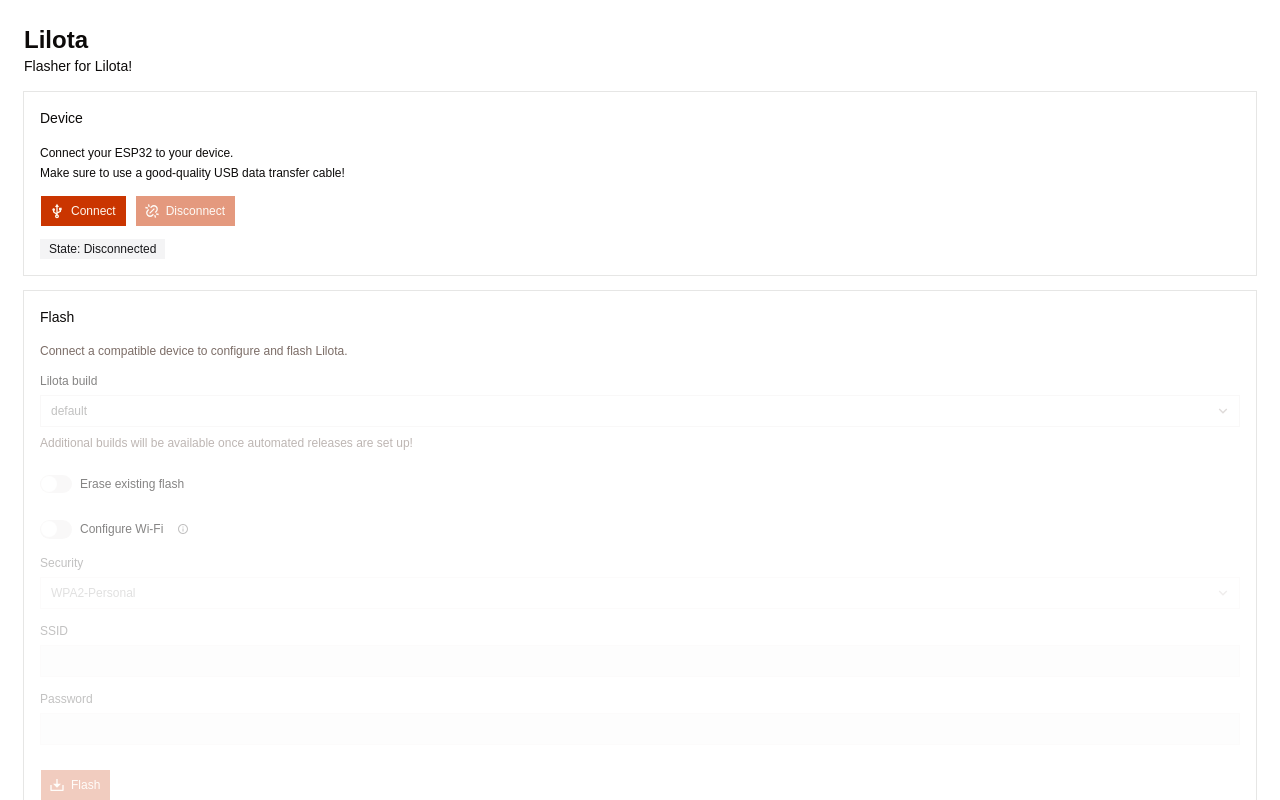
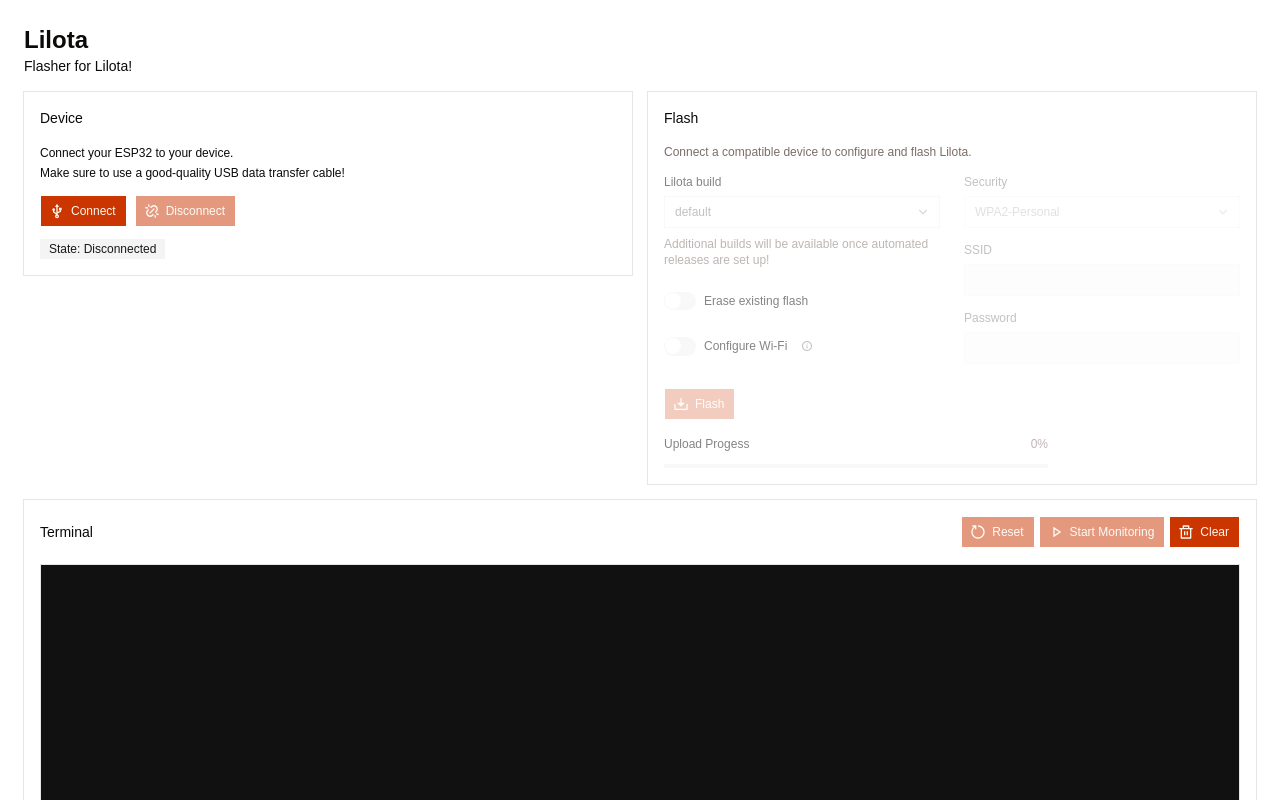
Before and after one commit to nebulanw/lilota-flasher, a React (Vite) app: page / in a window 1280 px wide. Shown: the top 800 px of the page. Built offline with nearby package versions, Linux system fonts and the light colour scheme.

Commit message:
style: move flash and wi-fi to side

```diff
--- a/src/App.tsx
+++ b/src/App.tsx
@@ -18,14 +18,10 @@
               </p>
             </div>
           </header>
-          <div className="grid gap-4 ">
-            {/* <WorkflowPanel /> */}
-            <div className="flex flex-col gap-4">
-              <DeviceCard />
-              <FlashCard />
-            </div>
+          <div className="grid items-start gap-4 lg:grid-cols-2">
+            <DeviceCard />
+            <FlashCard />
           </div>
-          {/* <BoardLabel></BoardLabel> */}
           <TerminalCard />
         </div>
       </main>
--- a/src/features/flash/FlashCard.tsx
+++ b/src/features/flash/FlashCard.tsx
@@ -86,6 +86,8 @@
             disabled={controlsDisabled}
             className="grid gap-6 disabled:opacity-50"
           >
+            <div className="grid gap-6 xl:grid-cols-2">
+              <div className="grid content-start gap-6">
                 <div className="grid gap-2">
                   <Label htmlFor="lilota-build">Lilota build</Label>
                   <Select value="default" disabled>
@@ -111,7 +113,6 @@
                   <Label htmlFor="erase-flash">Erase existing flash</Label>
                 </div>
 
-          <div className="grid gap-4">
                 <div className="flex items-center gap-2">
                   <Switch
                     id="configure-wifi"
@@ -138,6 +139,7 @@
                       If Wi-Fi configuration is disabled, Lilota will start its own access point.
                     </TooltipContent>
                   </Tooltip>
+                </div>
               </div>
 
               <WifiFields
```
Lines whose indentation alone changed are shown as unchanged.
